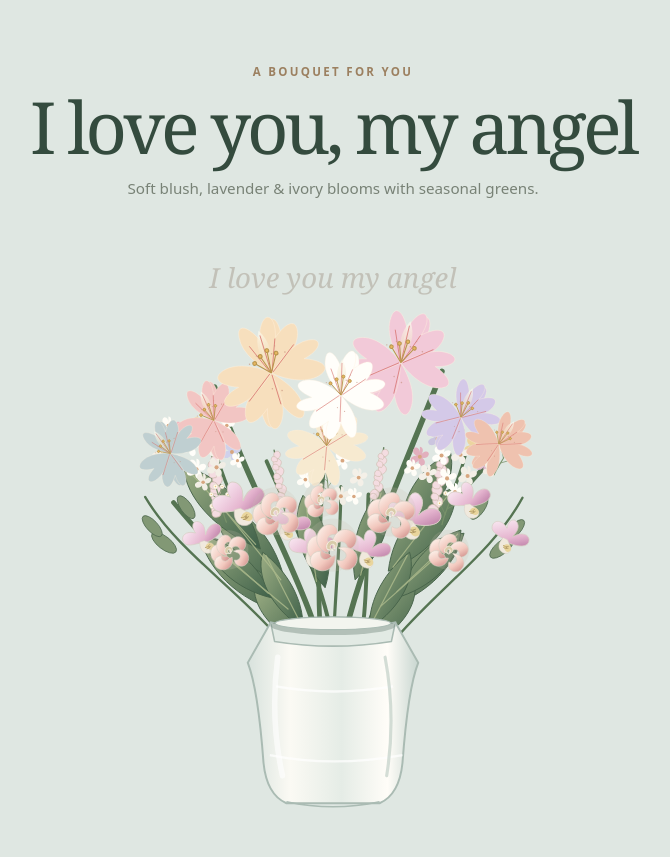
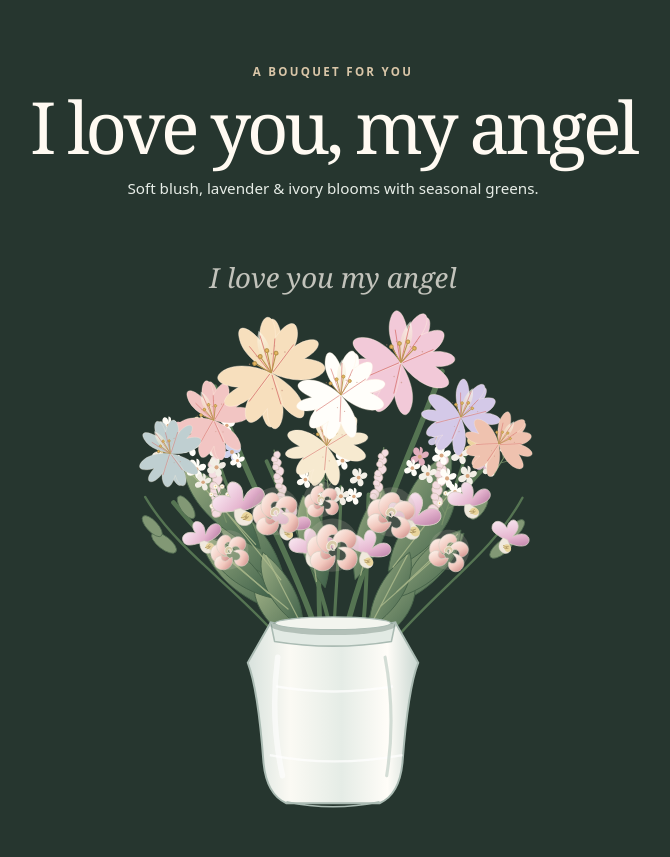
Before and after one commit to bissanrajab/flower-bouquet, a plain HTML site: page index.html in a window 1280 px wide. Shown: the whole page, without its empty margins (307-977 px from the left). Drawn offline with Linux system fonts and the light colour scheme.

Commit message:
Improve bouquet contrast with dark solid background
Co-authored-by: Copilot <223556219+Copilot@users.noreply.github.com>

```diff
--- a/index.html
+++ b/index.html
@@ -3,15 +3,15 @@
   <head>
     <meta charset="utf-8">
     <meta name="viewport" content="width=device-width, initial-scale=1">
-    <meta name="theme-color" content="#dfe7e2">
+    <meta name="theme-color" content="#26362f">
     <meta name="description" content="A full vase arrangement of white and softly colored orchids, hydrangeas, lilies, roses, stock, and seasonal greenery.">
     <title>I love you, my angel</title>
     <style>
       :root {
         color-scheme: light;
         font-family: Georgia, "Times New Roman", serif;
-        background: #dfe7e2;
-        color: #344b3e;
+        background: #26362f;
+        color: #fffaf2;
       }
 
       * {
@@ -24,7 +24,7 @@
         display: grid;
         place-items: center;
         padding: clamp(1.25rem, 5vw, 4rem);
-        background: #dfe7e2;
+        background: #26362f;
       }
 
       main {
@@ -34,7 +34,7 @@
 
       .eyebrow {
         margin: 0 0 0.6rem;
-        color: #9c8060;
+        color: #d9c6a8;
         font: 600 0.72rem/1.4 system-ui, sans-serif;
         letter-spacing: 0.2em;
         text-transform: uppercase;
@@ -50,7 +50,7 @@
 
       .subtitle {
         margin: 0.9rem 0 1.4rem;
-        color: #788276;
+        color: #e7ede7;
         font: 0.95rem/1.6 system-ui, sans-serif;
       }
 
@@ -180,7 +180,7 @@
           </g>
         </defs>
 
-        <text x="380" y="82" text-anchor="middle" fill="#8d7a69" opacity=".34" font-family="Georgia, serif" font-size="35" font-style="italic">I love you my angel</text>
+        <text x="380" y="82" text-anchor="middle" fill="#fffaf2" opacity=".72" font-family="Georgia, serif" font-size="35" font-style="italic">I love you my angel</text>
 
         <!-- Stems and seasonal foliage form a broad, gathered silhouette. -->
         <g fill="none" stroke="#557452" stroke-linecap="round">
```
